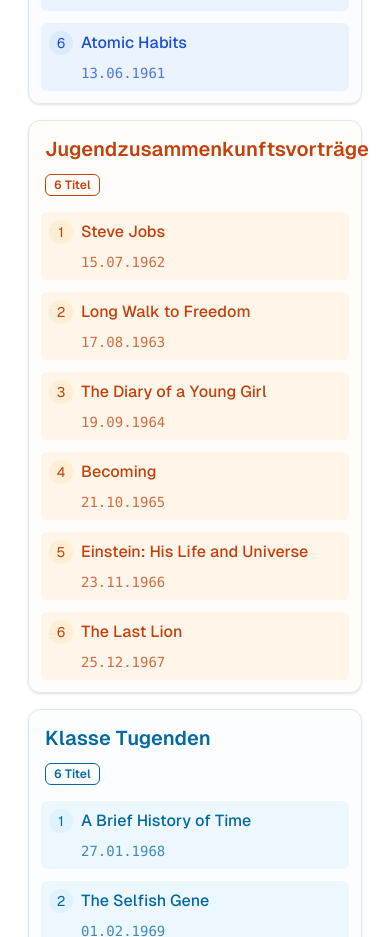
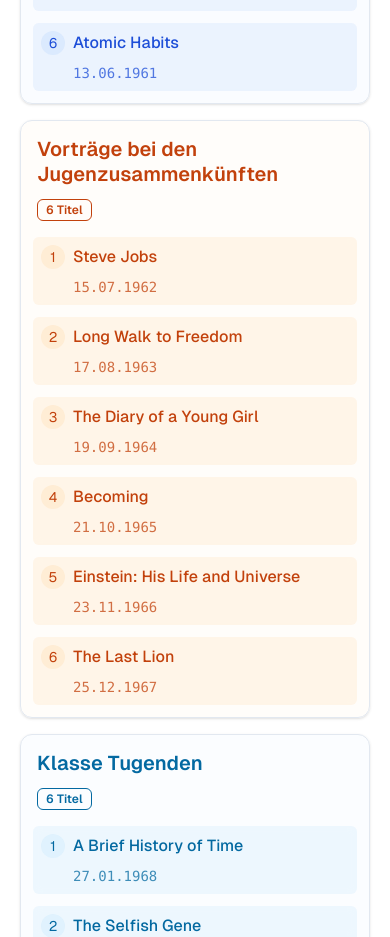
Before and after one commit to mkireva/beinsa-project, a Next.js app: page /home in a window 390 px wide. Shown: the part 5920-6857 px from the top of the page. Built offline with nearby package versions, Linux system fonts and the light colour scheme.

Commit message:
fix: responsive design

```diff
--- a/src/app/(rs)/home/components/BookCard.tsx
+++ b/src/app/(rs)/home/components/BookCard.tsx
@@ -39,7 +39,7 @@
           ? "bg-violet-50/30 dark:bg-violet-900/20"
           : genre === "Letztes Wort"
           ? "bg-blue-50/30 dark:bg-blue-900/20"
-          : genre === "Jugendzusammenkunftsvorträge"
+          : genre === "Vorträge bei den Jugenzusammenkünften"
           ? "bg-orange-50/30 dark:bg-orange-900/20"
           : genre === "Klasse der Tugenden"
           ? "bg-teal-50/30 dark:bg-teal-900/20"
@@ -71,7 +71,7 @@
               ? "text-violet-700 dark:text-violet-400"
               : genre === "Letztes Wort"
               ? "text-blue-700 dark:text-blue-400"
-              : genre === "Jugendzusammenkunftsvorträge"
+              : genre === "Vorträge bei den Jugenzusammenkünften"
               ? "text-orange-700 dark:text-orange-400"
               : genre === "Klasse der Tugenden"
               ? "text-teal-700 dark:text-teal-400"
@@ -106,7 +106,7 @@
                 ? "border-violet-700 text-violet-700 dark:border-violet-400 dark:text-violet-400"
                 : genre === "Letztes Wort"
                 ? "border-blue-700 text-blue-700 dark:border-blue-400 dark:text-blue-400"
-                : genre === "Jugendzusammenkunftsvorträge"
+                : genre === "Vorträge bei den Jugenzusammenkünften"
                 ? "border-orange-700 text-orange-700 dark:border-orange-400 dark:text-orange-400"
                 : genre === "Klasse der Tugenden"
                 ? "border-teal-700 text-teal-700 dark:border-teal-400 dark:text-teal-400"
@@ -151,7 +151,7 @@
                   ? "bg-violet-100/50 hover:bg-violet-100/70 dark:bg-violet-800/30 dark:hover:bg-violet-800/50"
                   : genre === "Letztes Wort"
                   ? "bg-blue-100/50 hover:bg-blue-100/70 dark:bg-blue-800/30 dark:hover:bg-blue-800/50"
-                  : genre === "Jugendzusammenkunftsvorträge"
+                  : genre === "Vorträge bei den Jugenzusammenkünften"
                   ? "bg-orange-100/50 hover:bg-orange-100/70 dark:bg-orange-800/30 dark:hover:bg-orange-800/50"
                   : genre === "Klasse der Tugenden"
                   ? "bg-teal-100/50 hover:bg-teal-100/70 dark:bg-teal-800/30 dark:hover:bg-teal-800/50"
@@ -182,7 +182,7 @@
                     ? "text-violet-700 dark:text-violet-300"
                     : genre === "Letztes Wort"
                     ? "text-blue-700 dark:text-blue-300"
-                    : genre === "Jugendzusammenkunftsvorträge"
+                    : genre === "Vorträge bei den Jugenzusammenkünften"
                     ? "text-orange-700 dark:text-orange-300"
                     : genre === "Klasse der Tugenden"
                     ? "text-teal-700 dark:text-teal-300"
@@ -214,7 +214,7 @@
                         ? "bg-violet-100 text-violet-700 dark:bg-violet-900/50 dark:text-violet-300"
                         : genre === "Letztes Wort"
                         ? "bg-blue-100 text-blue-700 dark:bg-blue-900/50 dark:text-blue-300"
-                        : genre === "Jugendzusammenkunftsvorträge"
+                        : genre === "Vorträge bei den Jugenzusammenkünften"
                         ? "bg-orange-100 text-orange-700 dark:bg-orange-900/50 dark:text-orange-300"
                         : genre === "Klasse der Tugenden"
                         ? "bg-teal-100 text-teal-700 dark:bg-teal-900/50 dark:text-teal-300"
@@ -247,7 +247,7 @@
                         ? "hover:text-violet-500 dark:hover:text-violet-200"
                         : genre === "Letztes Wort"
                         ? "hover:text-blue-500 dark:hover:text-blue-200"
-                        : genre === "Jugendzusammenkunftsvorträge"
+                        : genre === "Vorträge bei den Jugenzusammenkünften"
                         ? "hover:text-orange-500 dark:hover:text-orange-200"
                         : genre === "Klasse der Tugenden"
                         ? "hover:text-teal-500 dark:hover:text-teal-200"
--- a/src/app/(rs)/home/page.tsx
+++ b/src/app/(rs)/home/page.tsx
@@ -129,7 +129,7 @@
     { title: "Deep Work", year: { year: 1960, month: 5, day: 11 } },
     { title: "Atomic Habits", year: { year: 1961, month: 6, day: 13 } },
   ],
-  Jugendzusammenkunftsvorträge: [
+  "Vorträge bei den Jugenzusammenkünften": [
     { title: "Steve Jobs", year: { year: 1962, month: 7, day: 15 } },
     { title: "Long Walk to Freedom", year: { year: 1963, month: 8, day: 17 } },
     {
--- a/src/app/(rs)/layout.tsx
+++ b/src/app/(rs)/layout.tsx
@@ -7,7 +7,7 @@
     <>
       <div className="mx-auto w-full max-w-7xl">
         <Header />
-        <div className="px-4 py-2">{children}</div>
+        <div className="px-2 py-2">{children}</div>
         <Footer />
       </div>
     </>
```
